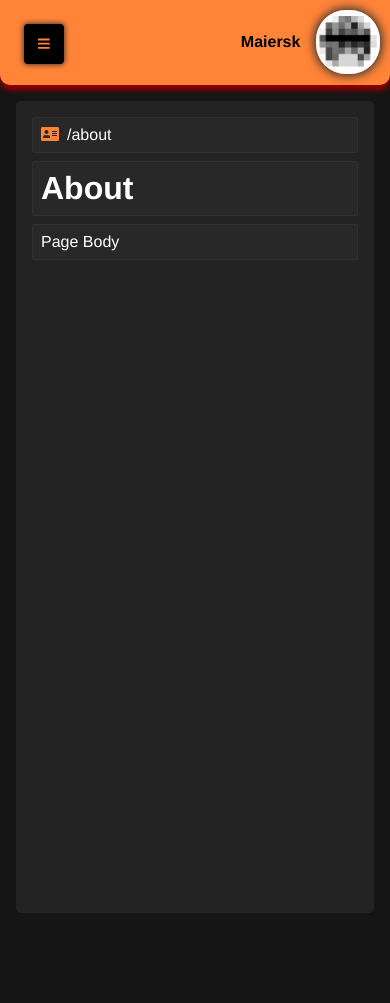
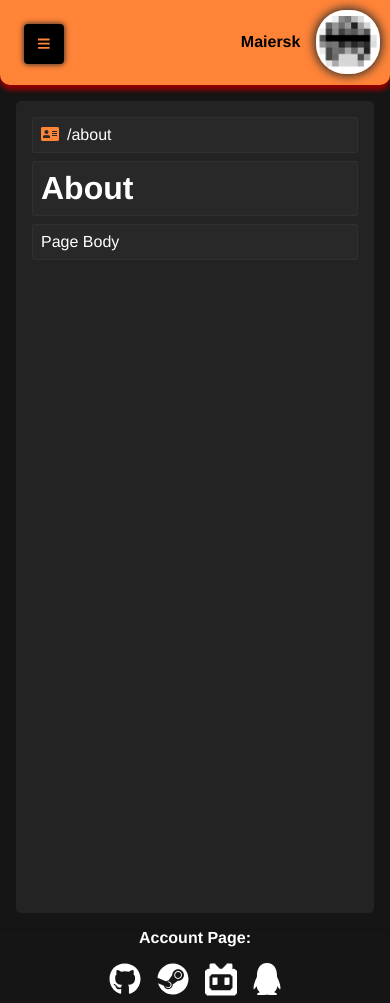
Before and after one commit to maiersk/myblog, a Vue app: page /about in a window 390 px wide. Before the commit the page ends 929 px from the top, so only its background shows below. Built offline with nearby package versions, Linux system fonts and the light colour scheme.

Commit message:
fix footer and account_icon

```diff
--- a/public/scss/global.scss
+++ b/public/scss/global.scss
@@ -20,10 +20,8 @@ body { background-color: $main_bg_color;}
     border-bottom-left-radius: 0;
     box-shadow: 5px 0px 5px $navbar_bg_shadow_color;
 
-    footer {
+  }
 
-    }
-  }
   > main {
     box-shadow: 0 1px 2px rgba(0,0,0,.2);
     background-color: $main_bg_color;
@@ -51,15 +49,13 @@ body { background-color: $main_bg_color;}
       }
     }
   }
-}
 
-
-
-footer {
-  width: $navbar-width;
-  overflow-x: auto;
-  position: fixed;
-  bottom: 0;
+  > footer {
+    width: $navbar-width;
+    overflow-x: auto;
+    position: fixed;
+    bottom: 0;
+  }
 }
 
 .btn-theme {
@@ -75,8 +71,8 @@ footer {
   background-color: #2d2d2d;
   color: white;
 }
-.btn-theme:active {
-}
+// .btn-theme:active {
+// }
 
 .modal-theme {
   color: white;
@@ -87,14 +83,14 @@ footer {
     border: 1px solid #303030;
     border-bottom-color: $navbar_bg_color;
   }
-  main {
-    h2 {
+  // main {
+  //   h2 {
 
-    }
-    .login_content {
+  //   }
+  //   .login_content {
 
-    }
-  }
+  //   }
+  // }
   a {
     color: $navbar_bg_color;
   }
--- a/src/App.vue
+++ b/src/App.vue
@@ -2,16 +2,16 @@
   <div class="theme">
     <aside>
       <presonal />
-
-      <footer>
-        <AcIcon :account_pages="acPages" />
-      </footer>
     </aside>
     <Navbar :navlinks="links" />
 
     <main>
       <router-view></router-view>
     </main>
+
+    <footer>
+      <AcIcon :account_pages="acPages" />
+    </footer>
   </div>
 </template>
 
@@ -97,27 +97,26 @@ export default {
       border-top-right-radius: 0;
       border-bottom-left-radius: 10px;
       box-shadow: 0 5px 5px #960000;
-      // footer {
-      // }
+
     }
+
     > main {
       position: relative;
       margin-left: 0 !important;
-      // top: 10vh;
-      // width: 100vw;
-      // height: 100vh !important;
-      // margin-left: 0 !important;
-      // overflow-y: auto;
 
-      .page-theme {
+      // .page-theme {
 
-        > div {
+      //   > div {
 
-        }
-      }
+      //   }
+      // }
     }
 
-
+    > footer {
+      position: relative;
+      bottom: 0;
+      width: 100%;
+    }
   }
 }
 </style>
--- a/src/components/account_icon.vue
+++ b/src/components/account_icon.vue
@@ -73,7 +73,8 @@ export default {
 
 @media (max-width: 768px) {
   .part_account {
-    display: none;
+    display: block;
+    margin-bottom: 0;
   }
 }
 </style>
```
